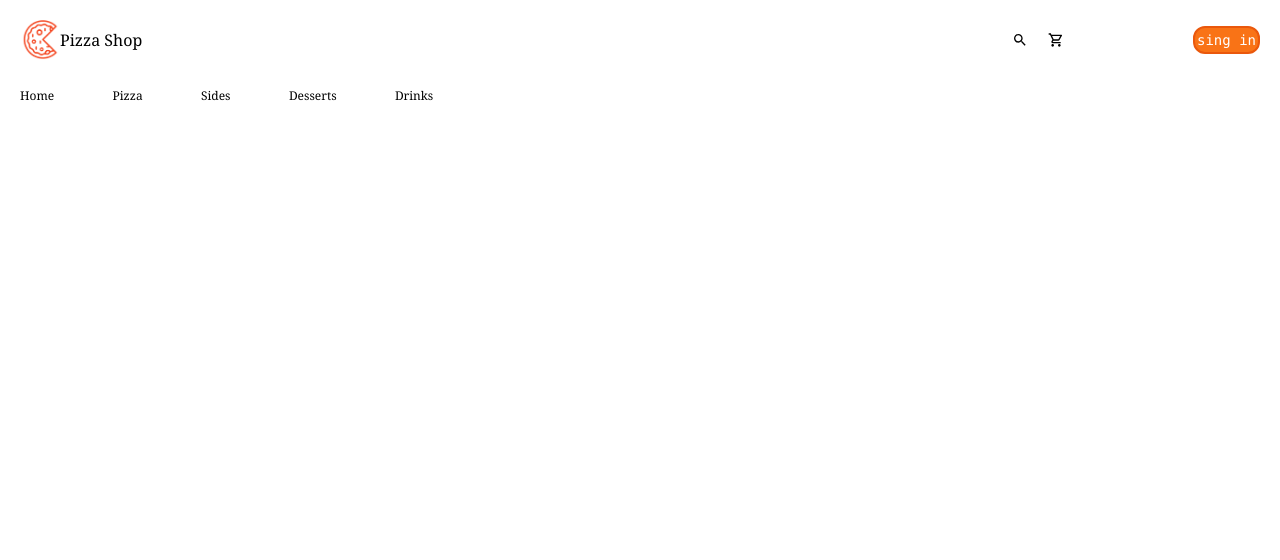
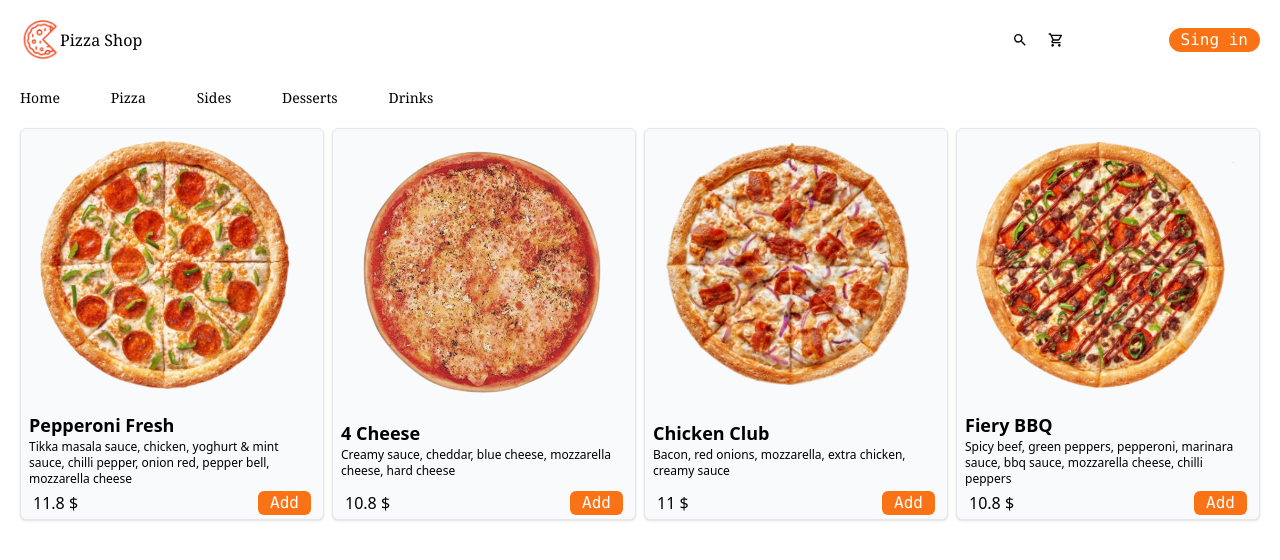
Before and after one commit to rataysh/myReactProject, a React (Create React App) app in the folder pizza-ts/pizza-shop/: page / in a window 1280 px wide. Shown: the top 560 px of the page. Built offline with nearby package versions, Linux system fonts and the light colour scheme.

Commit message:
pizzaCard

```diff
--- a/pizza-ts/pizza-shop/src/App.tsx
+++ b/pizza-ts/pizza-shop/src/App.tsx
@@ -3,7 +3,9 @@ import AppFindAndBuy from './tsx/appBar/appFindAndBuy';
 import { AppLogo } from './tsx/appBar/appLogo';
 import { AppMenu } from './tsx/appBar/appMenu';
 import { AppSign } from './tsx/appBar/appSign';
-import { appBarMenuList } from './tsx/appBar/appBarRequest/requestAppMenu';
+import { appBarMenuList as requestAppBarMenu } from './tsx/appBar/appBarRequest/requestAppMenu';
+import { CardPizza } from './components/cardPizza/cardPizza';
+import { requestCardPizza } from './components/cardPizza/cardPizzaRequest/cardPizzaRequest';
 
 
 export function App() {
@@ -15,11 +17,19 @@ export function App() {
               <AppFindAndBuy />
               <AppSign />
             </div>
+        </div>
+        <div className="w-1/3 mt-7 flex place-content-between space-x-1">
+          {requestAppBarMenu.map(appBarMenuData =>
+          <AppMenu appBarMenuData={appBarMenuData} key={appBarMenuData.id}/>)}
+        </div>
+        <div>
+            <div className="mt-5 grid grid-cols-2 md:grid-cols-3 lg:grid-cols-4 gap-2">
+              {requestCardPizza.map(templateCardPizza =>
+              <CardPizza templateCardPizza={templateCardPizza} key={templateCardPizza.id} />)}
+              {/* <CardPizza/> */}
+            </div>
+        </div>
 
-        </div>
-        <div className="w-1/3 mt-7 flex place-content-between">
-          {appBarMenuList.map(appBarMenuData => <AppMenu appBarMenuData={appBarMenuData} />)}
-        </div>
     </div>
   );
 }
--- a/pizza-ts/pizza-shop/src/components/cardPizza/cardPizza.tsx
+++ b/pizza-ts/pizza-shop/src/components/cardPizza/cardPizza.tsx
@@ -1 +1,34 @@
 import React from "react";
+import { IcardPizza } from "./cardPizzaInterface/cardPizzaInterface";
+
+
+
+interface TemplateCardPizza {
+    templateCardPizza: IcardPizza
+}
+
+
+export function CardPizza(props: TemplateCardPizza) {
+    return (
+        <div className="p-1 border rounded-md shadow bg-slate-50 grid content-between items-center">
+            <div className="flex justify-center">
+                <img className="m-1 p-0.5 w-11/12 hover:p-0 hover:rotate-3 transition-all duration-200"
+                 src={props.templateCardPizza.imgPizza} alt={props.templateCardPizza.name}/>
+            </div>
+            <div className="grid grid-row-2">
+                <div className="mx-1 text-lg font-bold font-sans">
+                    {props.templateCardPizza.name}
+                </div>
+                <div className='mx-1 mb-1 text-xs'>
+                    {props.templateCardPizza.description}
+                </div>
+            </div>
+            <div className="mx-2 flex items-center place-content-between">
+                    {props.templateCardPizza.price} $
+                <button className="button-orange">
+                    Add
+                </button>
+            </div>
+        </div>
+    )
+};
--- a/pizza-ts/pizza-shop/src/components/cardPizza/cardPizzaInterface/cardPizzaInterface.ts
+++ b/pizza-ts/pizza-shop/src/components/cardPizza/cardPizzaInterface/cardPizzaInterface.ts
@@ -2,8 +2,8 @@
 // Тут модель запроса
 export interface IcardPizza {
     id: number
+    name: string
     imgPizza: string
-    title: string
     description: string
     price: number
 }
--- a/pizza-ts/pizza-shop/src/components/cardPizza/cardPizzaRequest/cardPizzaRequest.tsx
+++ b/pizza-ts/pizza-shop/src/components/cardPizza/cardPizzaRequest/cardPizzaRequest.tsx
@@ -1,38 +1,38 @@
 import { IcardPizza } from '../cardPizzaInterface/cardPizzaInterface';
 
 //КАРТИНКУ ТОЖЕ С БД
-const pepperoniImg = require("../../images/pepperoni_fresh.png");
-const fourCheeseImg = require("../../images/four_cheese.png");
-const chickenСlubImg = require("../../images/chicken_club.png");
-const fieryBqqImg = require("../../images/fiery_bqq.png");
+const pepperoniImg = require("../../../images/cardPizza/pepperoni_fresh.png");
+const fourCheeseImg = require("../../../images/cardPizza/four_cheese.png");
+const chickenСlubImg = require("../../../images/cardPizza/chicken_club.png");
+const fieryBqqImg = require("../../../images/cardPizza/fiery_bqq.png");
 
 
 export const requestCardPizza: IcardPizza[] = [
     {
         id: 0,
         imgPizza: pepperoniImg,
-        title: 'Pepperoni Fresh',
+        name: 'Pepperoni Fresh',
         description: 'Tikka masala sauce, chicken, yoghurt & mint sauce, chilli pepper, onion red, pepper bell, mozzarella cheese',
         price: 11.80,
     },
     {
-        id: 0,
+        id: 1,
         imgPizza: fourCheeseImg,
-        title: '4 Cheese',
+        name: '4 Cheese',
         description: 'Creamy sauce, cheddar, blue cheese, mozzarella cheese, hard cheese',
         price: 10.8,
     },
     {
-        id: 0,
+        id: 2,
         imgPizza: chickenСlubImg,
-        title: 'Chicken Club',
+        name: 'Chicken Club',
         description: 'Bacon, red onions, mozzarella, extra chicken, creamy sauce',
         price: 11,
     },
     {
-        id: 0,
+        id: 3,
         imgPizza: fieryBqqImg,
-        title: 'Fiery BBQ',
+        name: 'Fiery BBQ',
         description: 'Spicy beef, green peppers, pepperoni, marinara sauce, bbq sauce, mozzarella cheese, chilli peppers',
         price: 10.80,
     },
--- a/pizza-ts/pizza-shop/src/index.css
+++ b/pizza-ts/pizza-shop/src/index.css
@@ -1,3 +1,9 @@
 @tailwind base;
 @tailwind components;
 @tailwind utilities;
+
+@layer components {
+    .button-orange {
+        @apply px-3 rounded-md bg-orange-500 font-mono text-white hover:bg-orange-300 transition-all duration-100;
+    }
+}
--- a/pizza-ts/pizza-shop/src/tsx/appBar/appMenu.tsx
+++ b/pizza-ts/pizza-shop/src/tsx/appBar/appMenu.tsx
@@ -9,10 +9,10 @@ interface AppBarMenuProps {
 
 export function AppMenu(props: AppBarMenuProps) {
     return (
-        <div>
-            <span className="font-serif flex place-items-center space-x-5">
-                <div className="text-xs">{props.appBarMenuData.eachMenu}</div>
-            </span>
+        <div className="hover:text-slate-700 hover:underline decoration-slate-700 underline-offset-2 transition-all duration-100">
+            <button className="font-serif flex place-items-center space-x-5">
+                <div className="text-sm">{props.appBarMenuData.eachMenu}</div>
+            </button>
         </div>
     )
 };
--- a/pizza-ts/pizza-shop/src/tsx/appBar/appSign.tsx
+++ b/pizza-ts/pizza-shop/src/tsx/appBar/appSign.tsx
@@ -3,9 +3,9 @@ import React from "react";
 
 export function AppSign() {
     return (
-        <button className="flex bg-orange-500 rounded-xl border-2 border-orange-600">
-            <span className="p-0.5 font-mono text-sm text-white">
-                sing in
+        <button className="button-orange rounded-xl">
+            <span>
+                Sing in
             </span>
         </button>
     )
```
